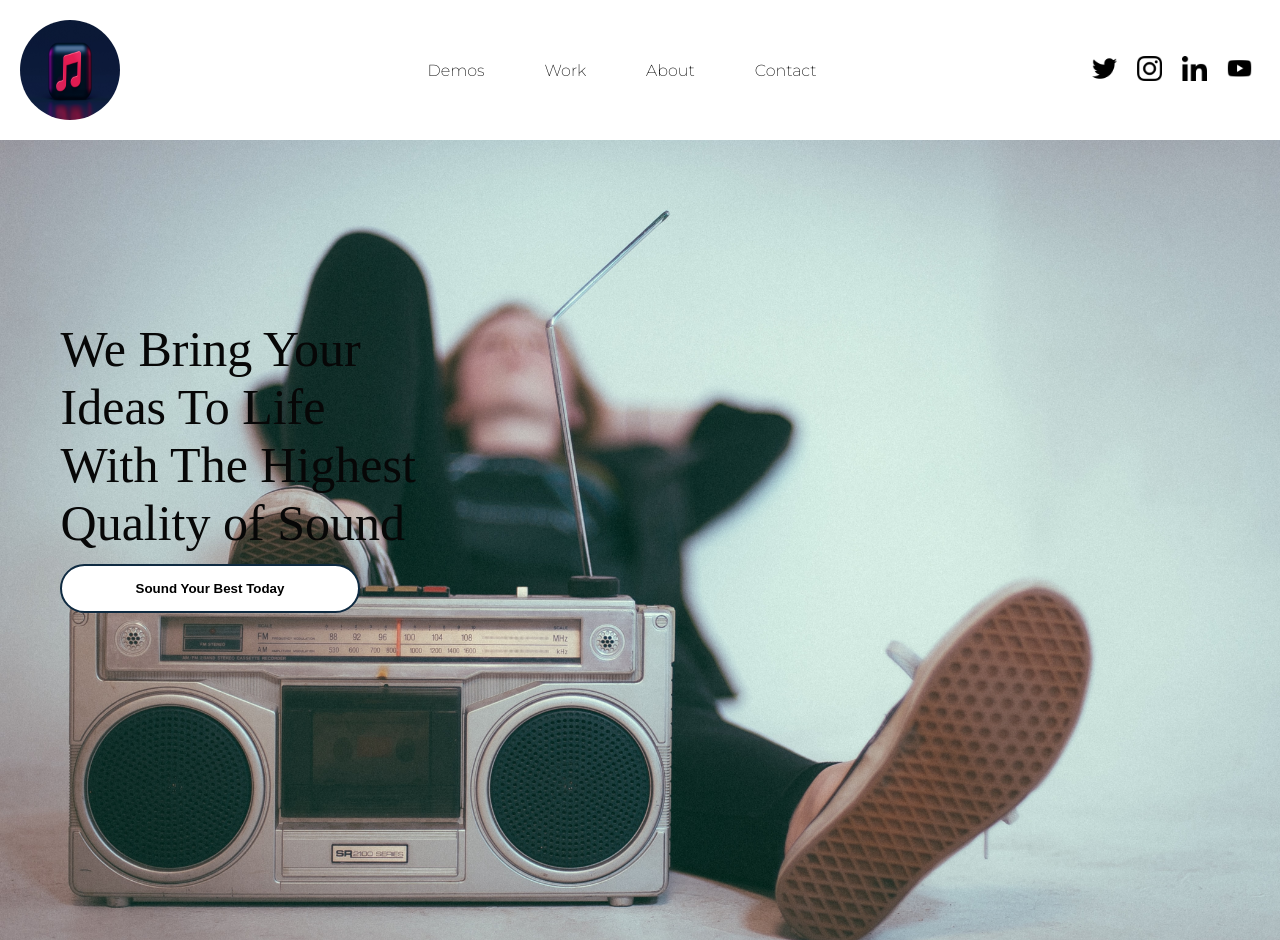
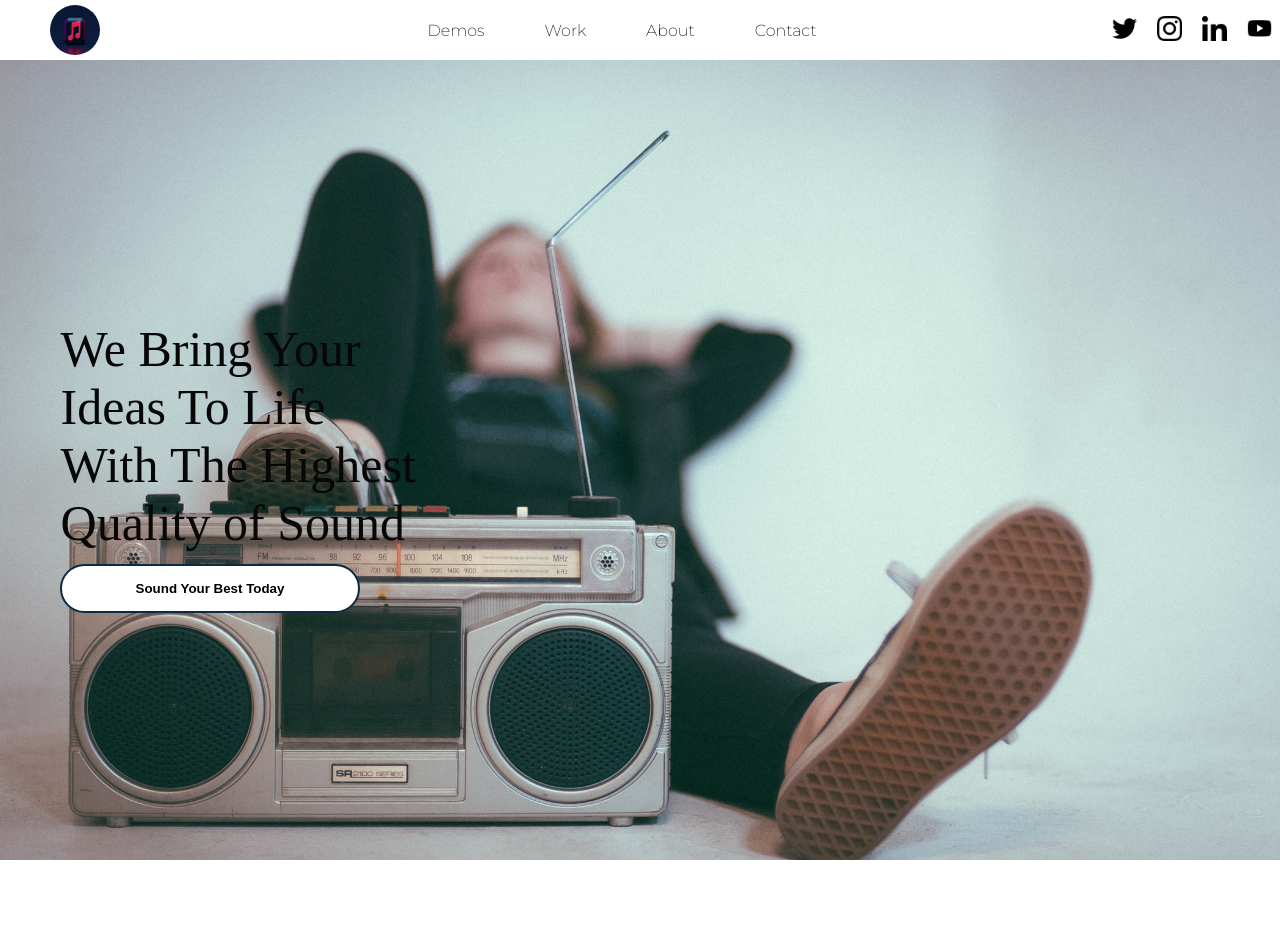
Before and after one commit to joehurrie/wedev_project, a plain HTML site: page web1/index.html in a window 1280 px wide. After the commit the page ends 860 px from the top, so only its background shows below. Drawn offline with Linux system fonts and the light colour scheme.

Commit message:
header adjustments

```diff
--- a/web1/index.css
+++ b/web1/index.css
@@ -18,14 +18,15 @@ header{
     justify-content:space-between ;
     align-items:center ;
     padding: 30px,10%;
-    margin: 20px;
+    height: 60px;
 }
 
 .logo{
-    height: 100px;
-    width: 100px;
+    height: 50px;
+    width: 50px;
     border-radius: 50%;
     cursor: pointer;
+    margin-left: 50px;
 
 }
 .nav_links{
```
